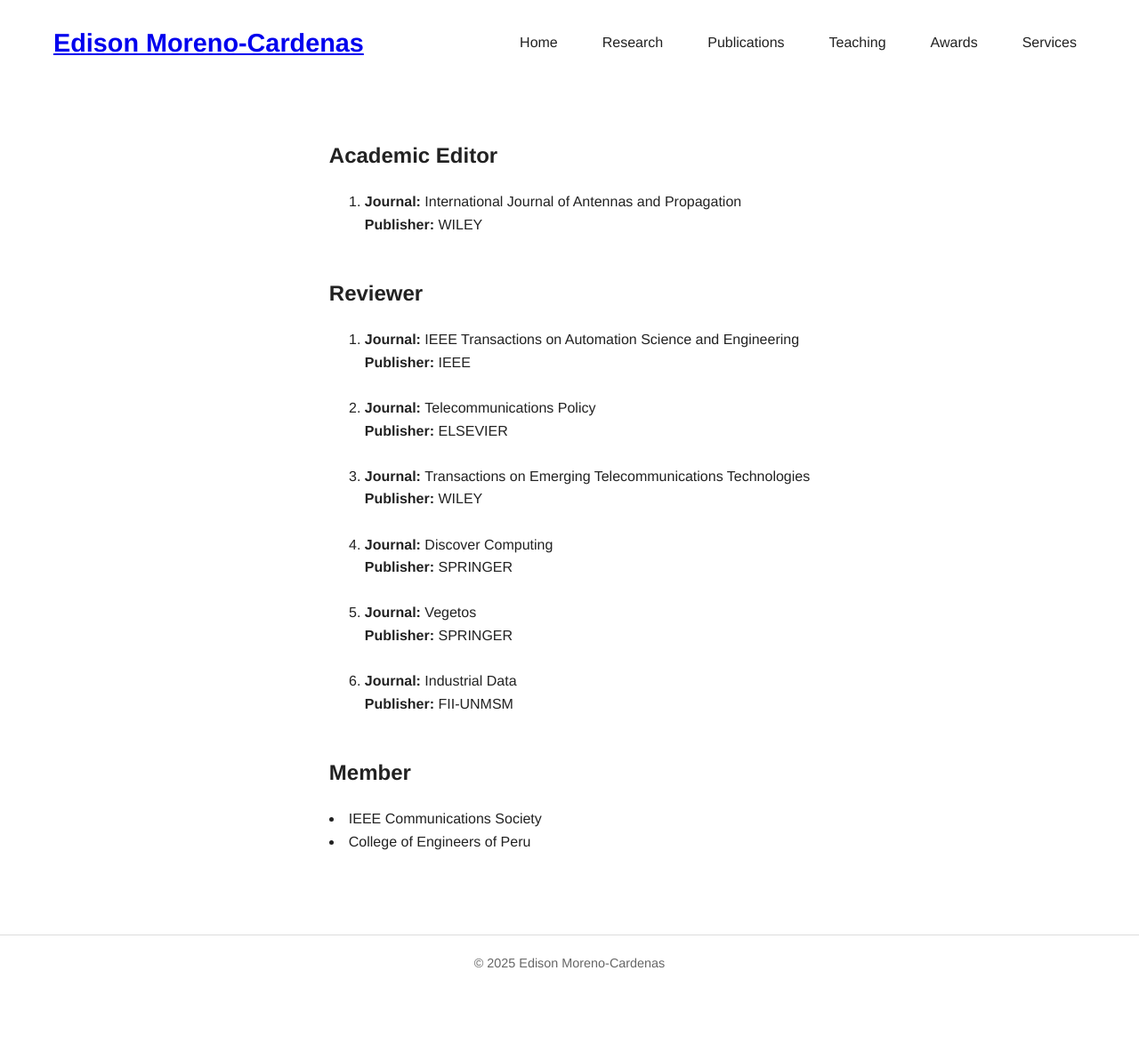
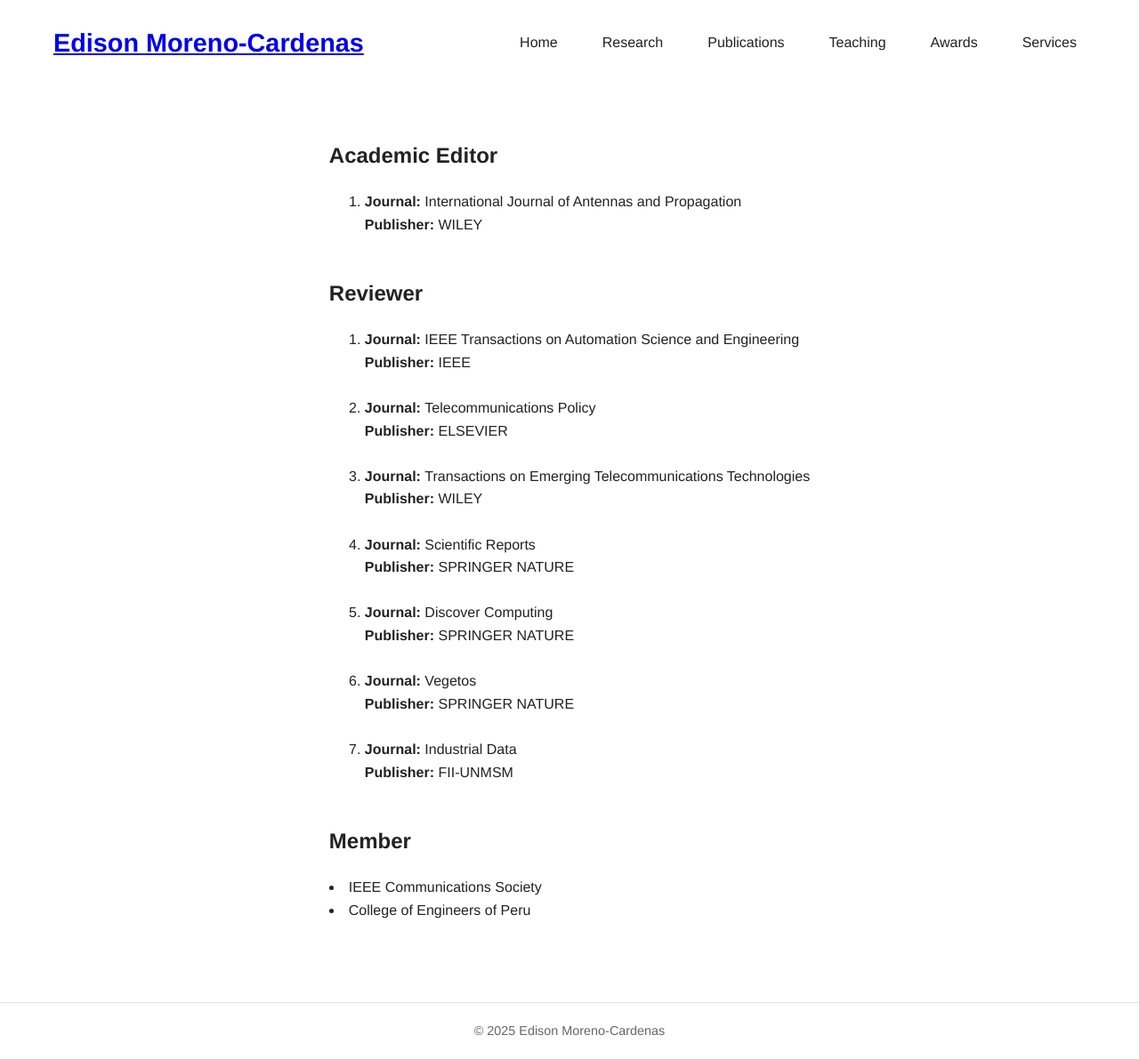
Before and after one commit to edisonmorenocardenas/edisonmorenocardenas.github.io, a Jekyll site: the page built from service.html, in a window 1280 px wide. Shown: the whole page at 89% size. Built offline with Jekyll 4.4.1, drawn with Linux system fonts in a browser that asks for light colours; before the commit the page ends 1115 px from its top, so only the background shows below that.

Commit message:
Actualizar conten

```diff
--- a/service.html
+++ b/service.html
@@ -36,15 +36,21 @@ title: "Services"
     </li>
     <br>
     <li>
+      <strong>Journal: </strong><a href="https://www.nature.com/srep/" target="_blank" style="text-decoration: none; color: inherit;">Scientific Reports</a>
+      <br>
+      <strong>Publisher: </strong>SPRINGER NATURE<br>
+    </li>
+    <br>
+    <li>
       <strong>Journal: </strong><a href="https://link.springer.com/journal/10791" target="_blank" style="text-decoration: none; color: inherit;">Discover Computing</a>
       <br>
-      <strong>Publisher: </strong>SPRINGER<br>
+      <strong>Publisher: </strong>SPRINGER NATURE<br>
     </li>
     <br>
     <li>
       <strong>Journal: </strong><a href="https://link.springer.com/journal/42535" target="_blank" style="text-decoration: none; color: inherit;">Vegetos</a>
       <br>
-      <strong>Publisher: </strong>SPRINGER<br>
+      <strong>Publisher: </strong>SPRINGER NATURE<br>
     </li>
     <br>
     <li>
```
Also changed, not shown: publications.html (+7 -0 lines).
